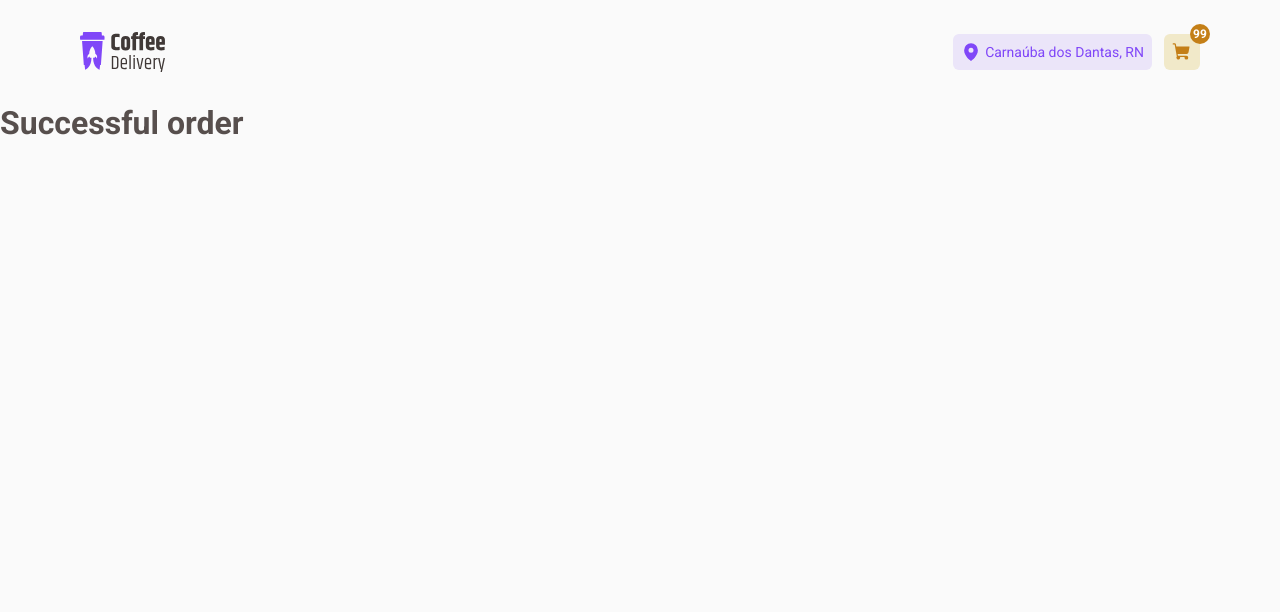
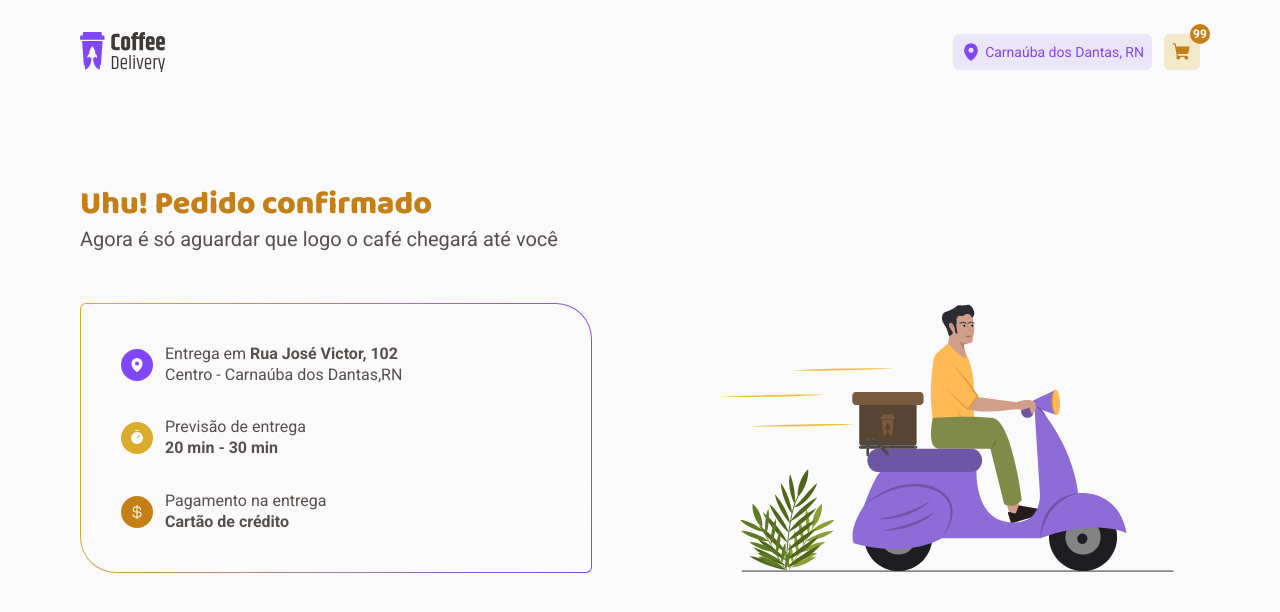
Before and after one commit to rlucasmd/coffee-delivery, a React (Vite) app: page /successful-order in a window 1280 px wide. Shown: the top 612 px of the page. Built offline with nearby package versions, Linux system fonts and the light colour scheme.

Commit message:
add: successful page styled

```diff
--- a/src/pages/SuccessfulOrder/index.tsx
+++ b/src/pages/SuccessfulOrder/index.tsx
@@ -1,8 +1,62 @@
+import { CurrencyDollar, MapPin, Money, Timer } from "phosphor-react";
+import { TextWithIcon } from "../../components/TextWithIcon";
+import { Text, Title } from "../../components/Typography";
+import { OrderDetailsContainer, SuccessfulOrderContainer } from "./styles";
+import { useTheme } from "styled-components";
+import motoboyIllustration from "../../assets/illustration.svg";
+
 function SuccessfulOrder(){
+  const { colors } = useTheme();
   return (
-    <h1>
-      Successful order
-    </h1>
+    <SuccessfulOrderContainer className="container">
+      <div>
+        <Title size="l" as="h1">
+          Uhu! Pedido confirmado
+        </Title>
+        <Text size="l">
+          Agora é só aguardar que logo o café chegará até você
+        </Text>
+      </div>
+      <section>
+        <OrderDetailsContainer>
+          <TextWithIcon
+            icon={<MapPin size={16} weight="fill"/>}
+            content={
+              <Text>
+                Entrega em{" "}
+                <strong>
+                  Rua José Victor, 102
+                </strong>
+                <br/>
+                Centro - Carnaúba dos Dantas,RN
+              </Text>
+            }
+            backgroundColor={colors.purple}
+          />
+          <TextWithIcon
+            icon={<Timer size={16} weight="fill"/>}
+            content={
+              <Text>
+                Previsão de entrega<br/>
+                <strong>20 min - 30 min</strong>
+              </Text>
+            }
+            backgroundColor={colors.yellow}
+          />
+          <TextWithIcon
+            icon={<CurrencyDollar size={16} weight="fill"/>}
+            content={
+              <Text>
+                Pagamento na entrega<br/>
+                <strong>Cartão de crédito</strong>
+              </Text>
+            }
+            backgroundColor={colors["yellow-dark"]}
+          />
+        </OrderDetailsContainer>
+        <img src={motoboyIllustration} />
+      </section>
+    </SuccessfulOrderContainer>
   );
 }
 
--- /dev/null
+++ b/src/pages/SuccessfulOrder/styles.ts
@@ -0,0 +1,58 @@
+import styled from "styled-components";
+
+const SuccessfulOrderContainer = styled.div`
+  display: flex;
+  flex-direction: column;
+  margin: 5rem 0;
+  gap: 2.5rem;
+
+  h1{
+    color: ${({theme}) => theme.colors["yellow-dark"]};
+
+  }
+
+  > section{
+    display: flex;
+    align-items: center;
+    justify-content: space-between;
+  }
+`;
+
+const OrderDetailsContainer = styled.div`
+  display: flex;
+  padding: 2.5rem;
+
+  /* max-width: 32rem; */
+
+  flex-direction: column;
+  gap: 2rem;
+
+  position: relative;
+  border-radius: 6px 36px;
+  background: ${({theme}) => theme.colors.background};
+  min-width: 32rem;
+
+  border: double 1px transparent;
+  border-radius: 6px 36px;
+  background-image: linear-gradient(
+    ${({theme}) => theme.colors.background},
+    ${({theme}) => theme.colors.background}),
+    linear-gradient(102deg, #dbac2c 2.61%, #8047f8 98.76%);
+  background-origin: border-box;
+  background-clip: padding-box, border-box;
+
+  /* &::before{
+    content: "";
+    position: absolute;
+    z-index: -1;
+    inset: -1px;
+
+    border-radius: 6px 36px;
+    background:
+  } */
+`;
+
+export {
+  SuccessfulOrderContainer,
+  OrderDetailsContainer
+};
```
Also changed, not shown: src/assets/illustration.svg (added), 1 other file (tests, documents, lock files or other folders).
